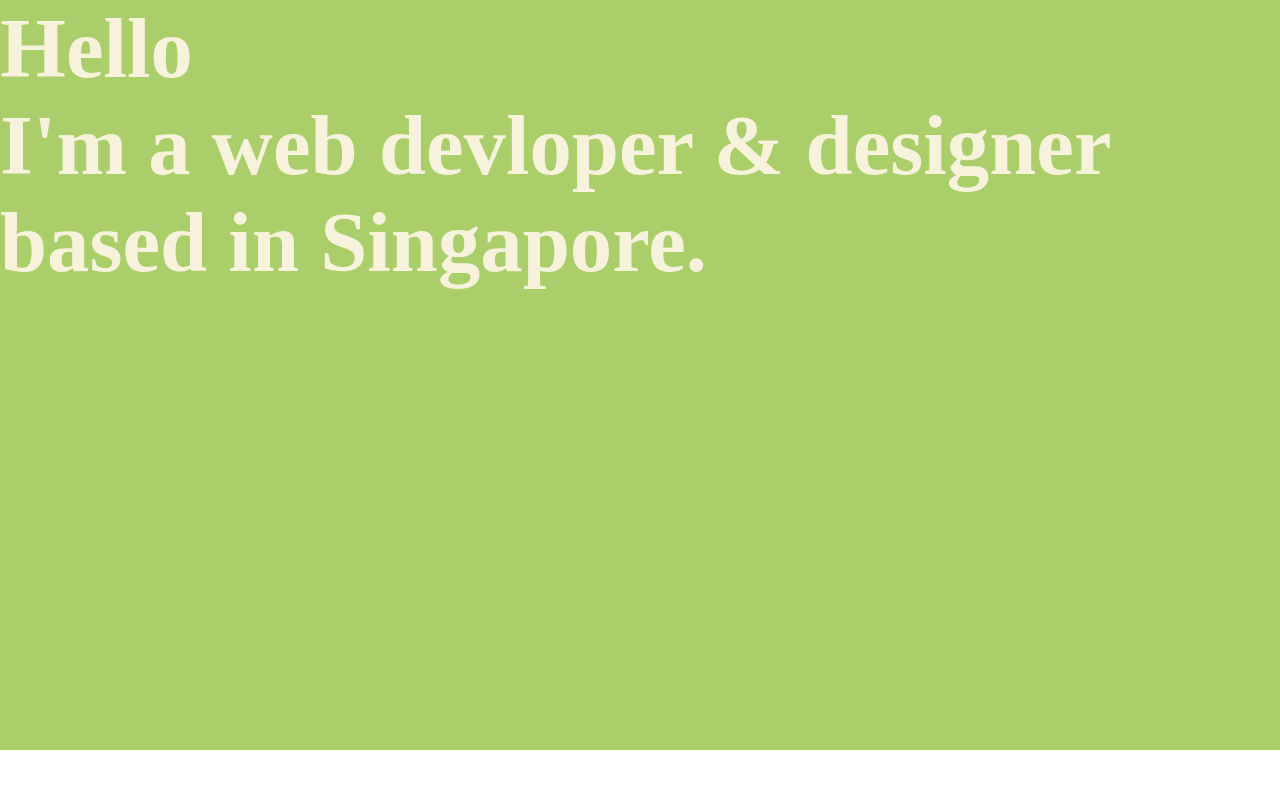
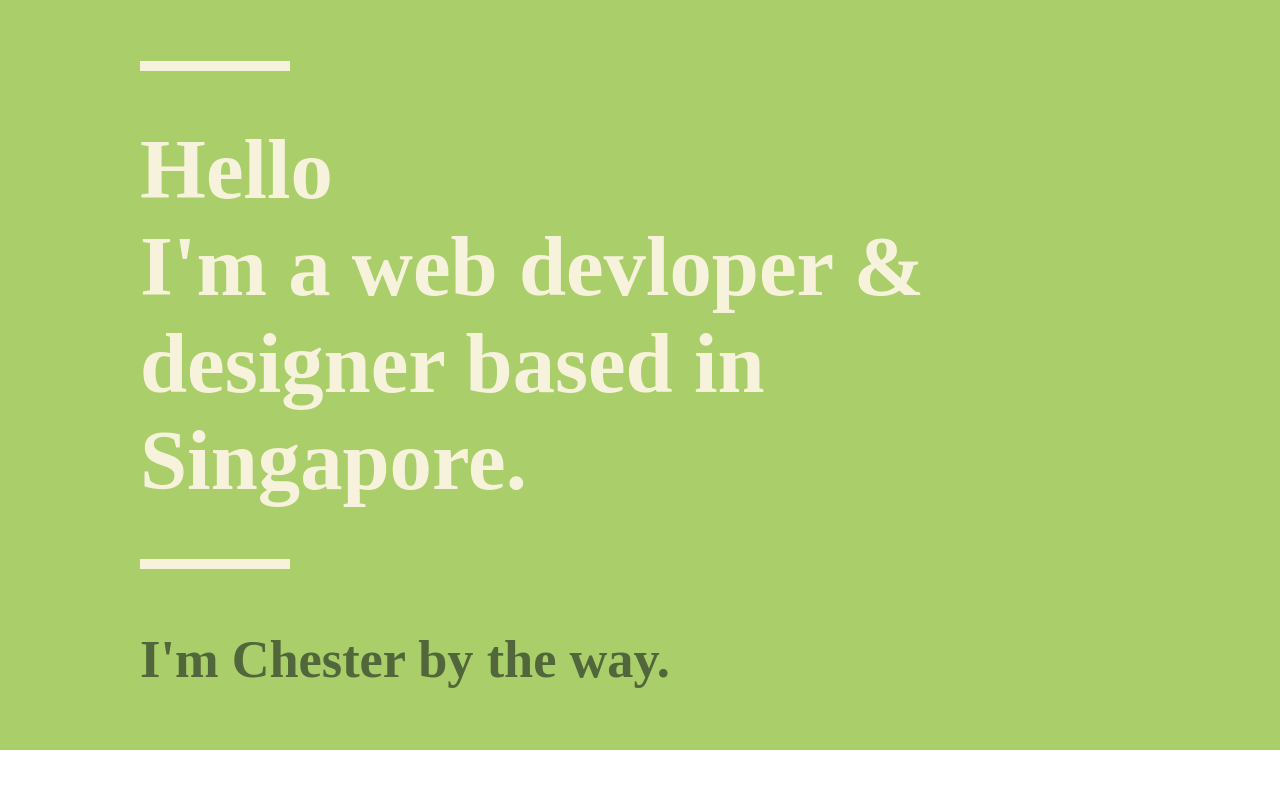
Before and after one commit to chesterhow/portfolio, a website with bundled scripts: page index.html in a window 1280 px wide. Built offline with nearby package versions, Linux system fonts and the light colour scheme.

Commit message:
Style intro section

```diff
--- a/index.html
+++ b/index.html
@@ -2,14 +2,17 @@
 <html>
   <head>
     <meta charset="utf-8">
+    <meta name="viewport" content="width=device-width, initial-scale=1">
     <title>Chester How</title>
   </head>
   <body>
     <div class="intro">
-      <h1 class="intro--heading">Hello
-        <br>
-        I'm a web devloper & designer based in Singapore.
-      </h1>
+      <div class="intro--content">
+        <hr class="intro--dash">
+        <h1 class="intro--heading">Hello<br>I'm a web devloper & designer based in Singapore.</h1>
+        <hr class="intro--dash">
+        <h2 class="intro--subheading">I'm Chester by the way.</h2>
+      </div>
     </div>
     <script src="index.js"></script>
   </body>
--- a/stylesheets/_base.scss
+++ b/stylesheets/_base.scss
@@ -1,15 +1,26 @@
 * {
   @include box-sizing;
+}
+
+html {
+  font-family: 'Cerebri Sans';
+  font-size: 20px;
 }
 
 body {
   margin: 0;
   padding: 0;
   height: 100vh;
-  font-family: 'Cerebri Sans';
-  font-size: 20px;
 }
 
 h1 {
   font-size: 4.236em;
 }
+
+h2 {
+  font-size: 2.618em;
+}
+
+h3 {
+  font-size: 1.618em;
+}
--- a/stylesheets/_intro.scss
+++ b/stylesheets/_intro.scss
@@ -1,9 +1,27 @@
 .intro {
   background: $spring-base;
-  color: $spring-primary;
+  color: $spring-secondary;
   height: calc(100% - 50px);
 
+  &--content {
+    @extend %center-vertical;
+    @extend %content-width;
+  }
+
+  &--dash {
+    color: $spring-primary;
+    margin: 0;
+    border-width: 5px;
+    border-style: solid;
+    width: 15%;
+  }
+
   &--heading {
-    margin: 0;
+    color: $spring-primary;
+    margin: 2.5rem 0;
+  }
+
+  &--subheading {
+    margin: 3rem 0 0;
   }
 }
--- a/stylesheets/_variables.scss
+++ b/stylesheets/_variables.scss
@@ -1,12 +1,45 @@
-// COLORS
+/**
+ * COLORS
+ */
 
 // Spring
 $spring-base: #AACE69;
 $spring-primary: #F7F2DC;
 $spring-secondary: #51673B;
 
+// Summer
+$summer-base: #96D4D4;
+$summer-primary: #FDE33A;
+$summer-secondary: #FFFFFF;
+
+// Autumn
+$autumn-base: #FCFAEE;
+$autumn-primary: #EC8132;
+$autumn-secondary: #993F17;
+
+// Winter
+$winter-base: #F8FEFF;
+$winter-primary: #2F70A9;
+$winter-secondary: #91D1F2;
+
+/**
+ * MIXINS
+ */
+
 @mixin box-sizing($type: border-box) {
   -webkit-box-sizing: $type;
      -moz-box-sizing: $type;
           box-sizing: $type;
 }
+
+%content-width {
+  width: 90%;
+  max-width: 1000px;
+  margin: 0 auto;
+}
+
+%center-vertical {
+  position: relative;
+  top: 50%;
+  transform: translateY(-50%);
+}
```
